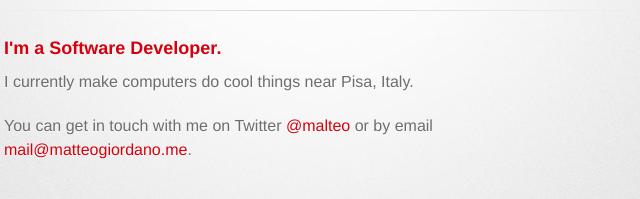
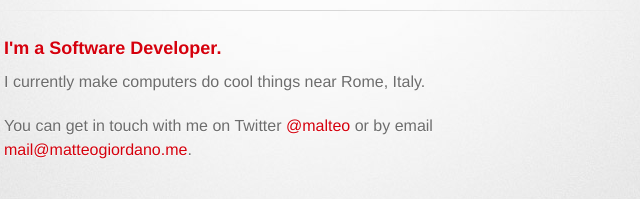
Before and after one commit to malteo/malteo.github.com, a plain HTML site: page index.html in a window 1280 px wide. Shown: the part 236-435 px from the top of the page, 326-966 px from the left. Drawn offline with Linux system fonts and the light colour scheme; a web font is replaced by a local one.

Commit message:
Relocate

```diff
--- a/index.html
+++ b/index.html
@@ -31,7 +31,7 @@
         <section id="main_content">
           <h3>I'm a <strong>Software Developer</strong>.</h3>
 
-          <p>I currently make computers do cool things near Pisa, Italy.</p>
+          <p>I currently make computers do cool things near Rome, Italy.</p>
 
           <p>You can get in touch with me on Twitter <a href="http://twitter.com/malteo">@malteo</a>
           or by email <a href="mailto:mail@matteogiordano.me">mail@matteogiordano.me</a>.</p>
```
